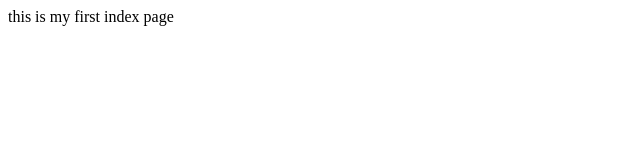
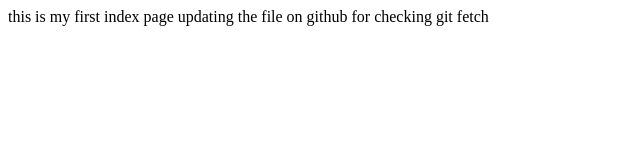
Before and after one commit to nitkis/Devops-MNP, a plain HTML site: page index.html in a window 1280 px wide. Shown: the whole page, without its empty margins (0-640 px from the left). Drawn offline with Linux system fonts and the light colour scheme.

Commit message:
Update index.html

```diff
--- a/index.html
+++ b/index.html
@@ -1,3 +1,4 @@
 <html>
       this is my first index page
+      updating the file on github for checking git fetch
 </html>
```
